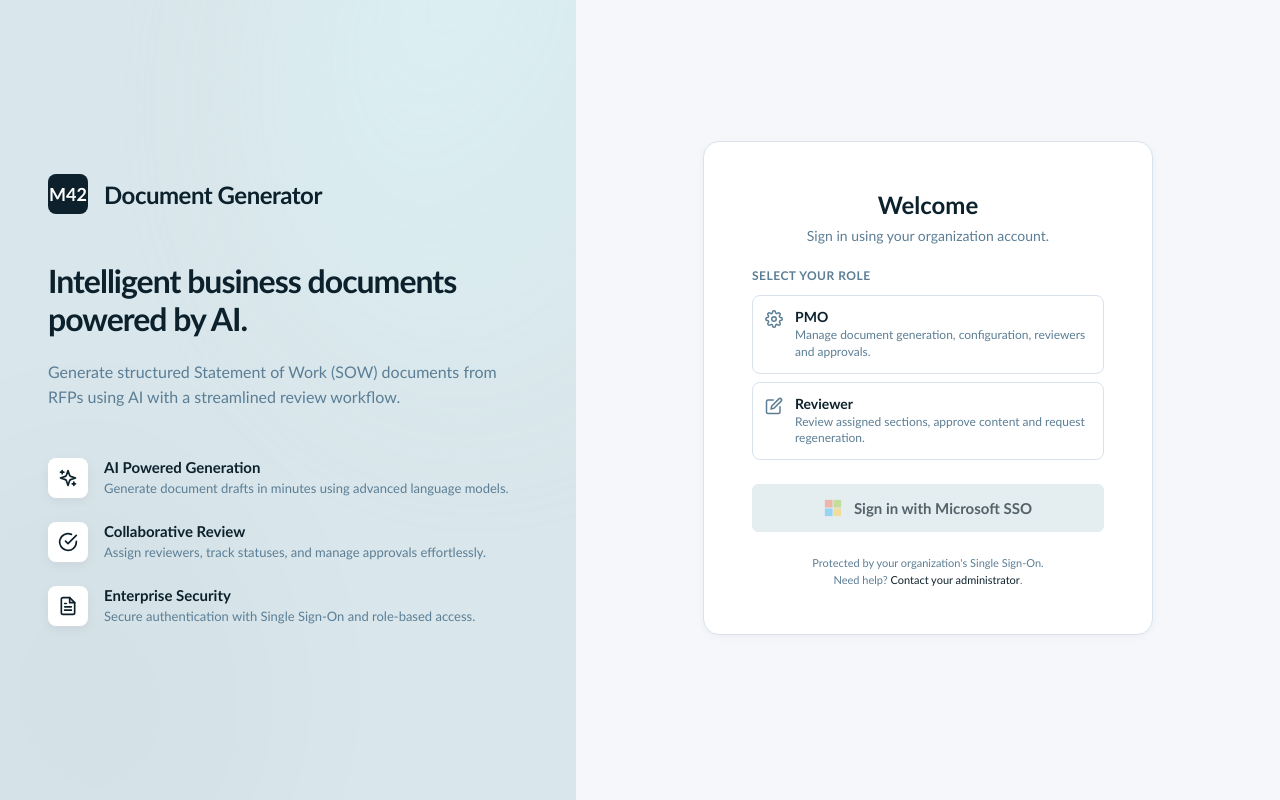
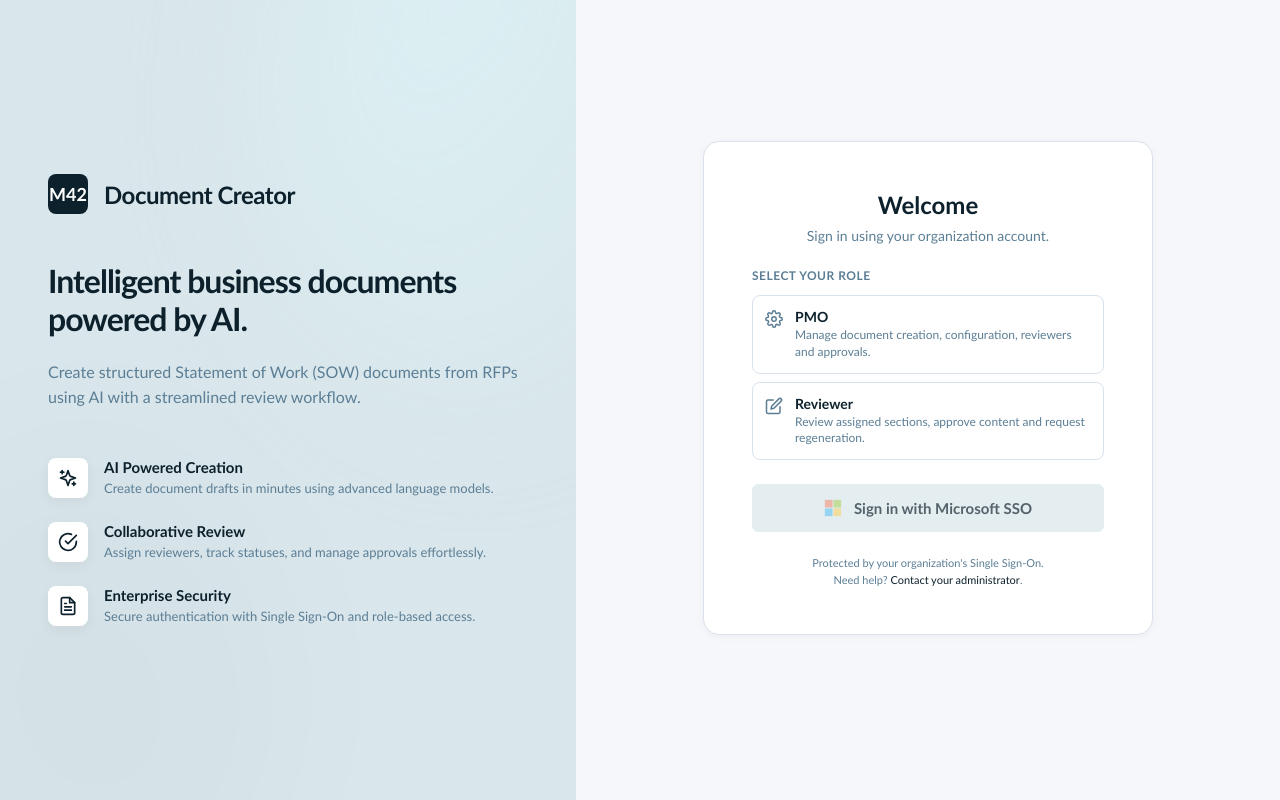
Before and after one commit to narendrapatel989234-arch/SoW_Generator, a React (Vite) app: page / in a window 1280 px wide. Built offline with nearby package versions, Linux system fonts and the light colour scheme.

Commit message:
chore: rename generator to creator in login page

```diff
--- a/src/screens/Login.tsx
+++ b/src/screens/Login.tsx
@@ -78,7 +78,7 @@ export function Login({ onLogin }: LoginProps) {
               M42
             </div>
             <h1 style={{ fontSize: '24px', fontWeight: 700, color: 'var(--app-color-primary)', margin: 0, letterSpacing: '-0.5px' }}>
-              Document Generator
+              Document Creator
             </h1>
           </div>
 
@@ -87,7 +87,7 @@ export function Login({ onLogin }: LoginProps) {
               Intelligent business documents powered by AI.
             </h2>
             <p style={{ fontSize: '16px', color: 'var(--app-color-text-muted)', lineHeight: 1.6, margin: 0 }}>
-              Generate structured Statement of Work (SOW) documents from RFPs using AI with a streamlined review workflow.
+              Create structured Statement of Work (SOW) documents from RFPs using AI with a streamlined review workflow.
             </p>
           </div>
 
@@ -102,8 +102,8 @@ export function Login({ onLogin }: LoginProps) {
                 <Icon name="sparkles" size={20} />
               </div>
               <div>
-                <h3 style={{ fontSize: '15px', fontWeight: 600, color: 'var(--app-color-text)', margin: '0 0 4px 0' }}>AI Powered Generation</h3>
-                <p style={{ fontSize: '13px', color: 'var(--app-color-text-muted)', margin: 0 }}>Generate document drafts in minutes using advanced language models.</p>
+                <h3 style={{ fontSize: '15px', fontWeight: 600, color: 'var(--app-color-text)', margin: '0 0 4px 0' }}>AI Powered Creation</h3>
+                <p style={{ fontSize: '13px', color: 'var(--app-color-text-muted)', margin: 0 }}>Create document drafts in minutes using advanced language models.</p>
               </div>
             </div>
 
@@ -197,7 +197,7 @@ export function Login({ onLogin }: LoginProps) {
                   <div>
                     <div style={{ fontSize: '14px', fontWeight: 600, color: 'var(--app-color-text)', marginBottom: '2px' }}>PMO</div>
                     <div style={{ fontSize: '12px', color: 'var(--app-color-text-muted)', lineHeight: 1.4 }}>
-                      Manage document generation, configuration, reviewers and approvals.
+                      Manage document creation, configuration, reviewers and approvals.
                     </div>
                   </div>
                 </div>
```
